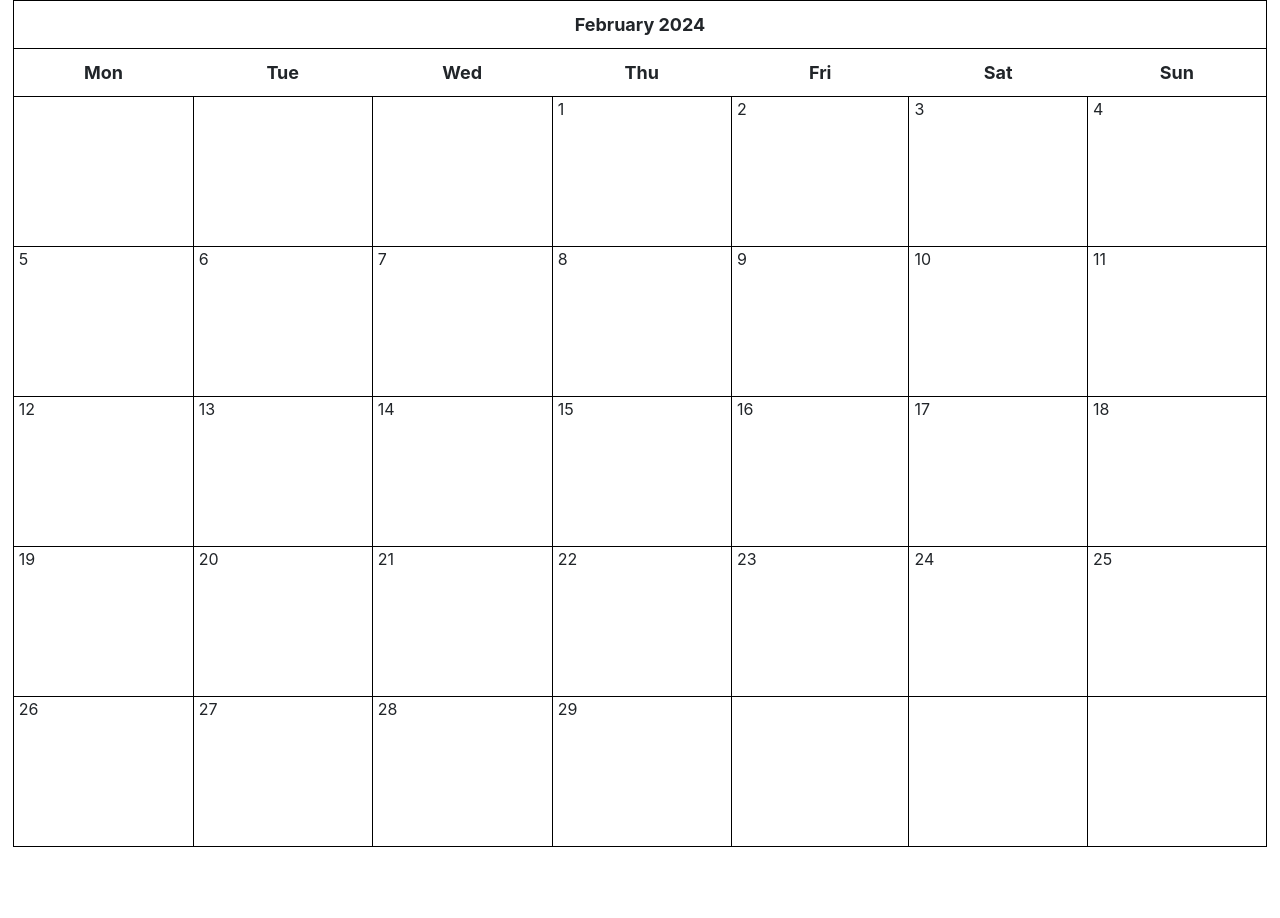
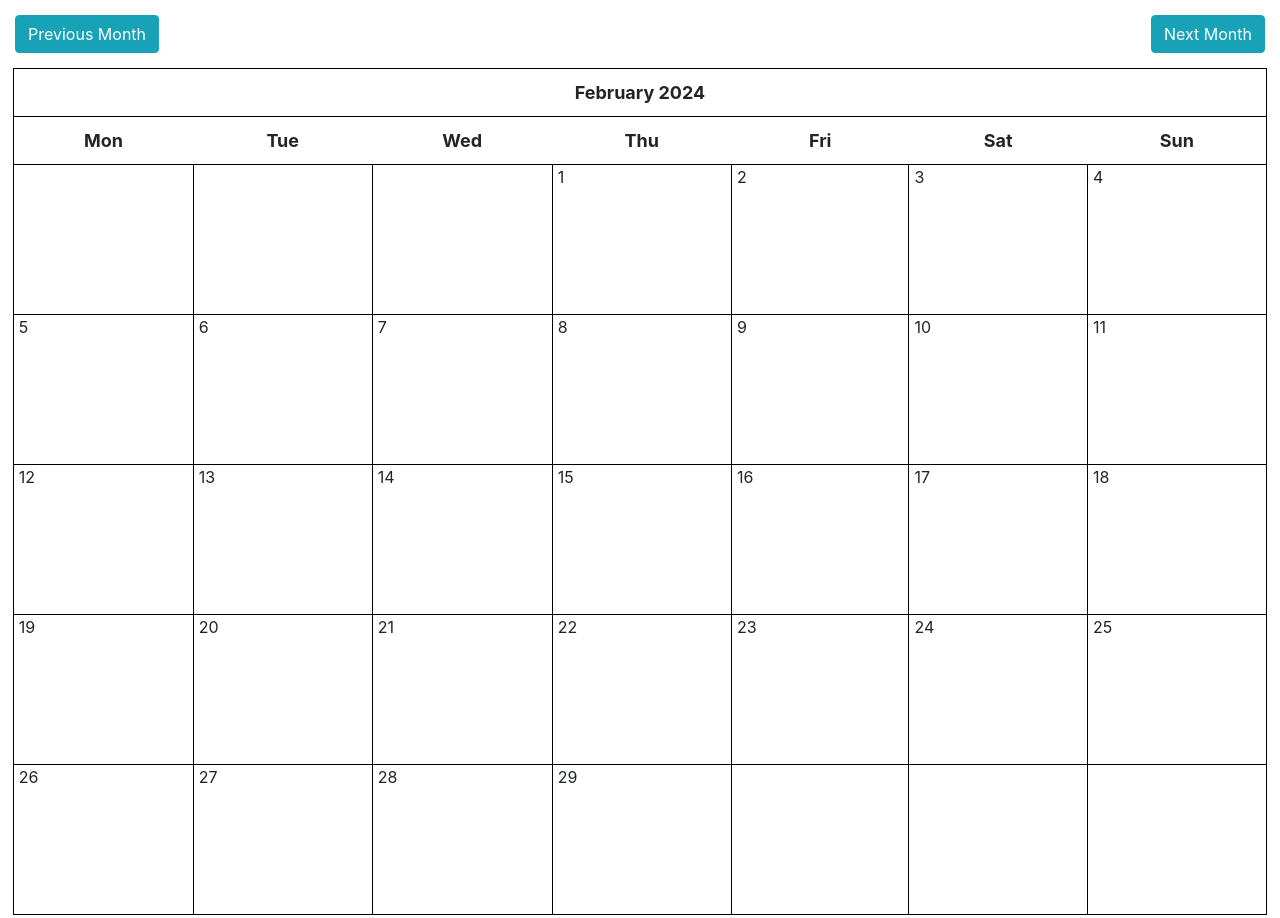
Before and after one commit to kkb00714/Our_Calendar, a Django app: a page that uses templates/cal/cal.html in a window 1280 px wide. Before the commit the page ends 847 px from the top, so only its background shows below. Run offline with Django 5.2, Linux system fonts and the light colour scheme; data that the repository does not hold is empty; some libraries are stand-ins or nearby versions.

Commit message:
[#11] month 선택 버튼 추가

```diff
--- a/cal/views.py
+++ b/cal/views.py
@@ -4,16 +4,18 @@ from django.http import HttpResponse
 from django.views import generic
 from django.utils.safestring import mark_safe
 
-from datetime import datetime
+from datetime import datetime, timedelta
+import calendar
+
 from .models import *
 from .utils import Calendar
 
 class CalendarView(generic.ListView):
     model = Event
-    template_name = 'cal/cal.html'
+    template_name = 'cal/cal_base.html'
     # 템플릿 파일 경로 지정
     # DB에서 달력에 보여줄 이벤트를 가져오는 view
-    # 이 view는 cal/calendar.html 파일과 연결
+    # 이 view는 cal/cal_base.html 파일과 연결
 
     def get_context_data(self, **kwargs):
         context = super().get_context_data(**kwargs)
@@ -29,6 +31,10 @@ class CalendarView(generic.ListView):
         # mark_safe 함수를 사용하여 HTML코드를 안전하게 처리하고
         # context를 달력에 전달
 
+        # 기능1 (이전 달, 다음 달으로 넘어가기)
+        context['prev_month'] = prev_month(d)
+        context['next_month'] = next_month(d)
+
         return context
 
     def get_date(self, req_day):
@@ -42,3 +48,16 @@ class CalendarView(generic.ListView):
             # 사용자가 요청한 날짜를 파싱하여 datetime 객체로 변환
         return datetime.today()
             # 날짜가 없으면 현재 날짜를 가져와서 datetime 객체를 반환
+
+def prev_month(d): # 주어진 날짜의 이전 달 계산
+    first = d.replace(day=1)
+    prev_month = first - timedelta(days=1)
+    month = 'month' + str(prev_month.year) + '-' + str(prev_month.month)
+    return month
+
+def next_month(d): # 주어진 날짜의 다음 달 계산
+    days_in_month = calendar.monthrange(d.year, d.month)[1]
+    last = d.replace(day=days_in_month)
+    next_month = last + timedelta(days=1)
+    month = 'month' + str(next_month.year) + '-' + str(next_month.month)
+    return month
--- a/static/cal/style.css
+++ b/static/cal/style.css
@@ -37,3 +37,23 @@ ul {
 a {
     color: #17a2b8;
 }
+
+
+.left {
+    float: left;
+}
+
+.right {
+    float: right;
+}
+
+.btn {
+    outline: none;
+    color: black;
+    background-color: transparent;
+    box-shadow: 0 0 0 0;
+}
+
+.clearfix {
+    margin: 15px;
+}
--- a/templates/cal/cal.html
+++ b/templates/cal/cal.html
@@ -1,5 +1,10 @@
 {% extends 'cal/cal_base.html' %}
 
 {% block content %}
+<div class="clearfix">
+	<a class="btn btn-info left" href="{% url 'cal:calendar' %}?{{ prev_month }}"> Previous Month </a>
+    <a class="btn btn-info right" href="{% url 'cal:calendar' %}?{{ next_month }}"> Next Month </a>
+</div>
+
 {{ calendar }}
 {% endblock %}
--- a/templates/cal/cal_base.html
+++ b/templates/cal/cal_base.html
@@ -15,6 +15,7 @@
 </head>
 <body>
     {% block content %}
+
     {% endblock %}
 
     <!-- Optional JavaScript -->
```
